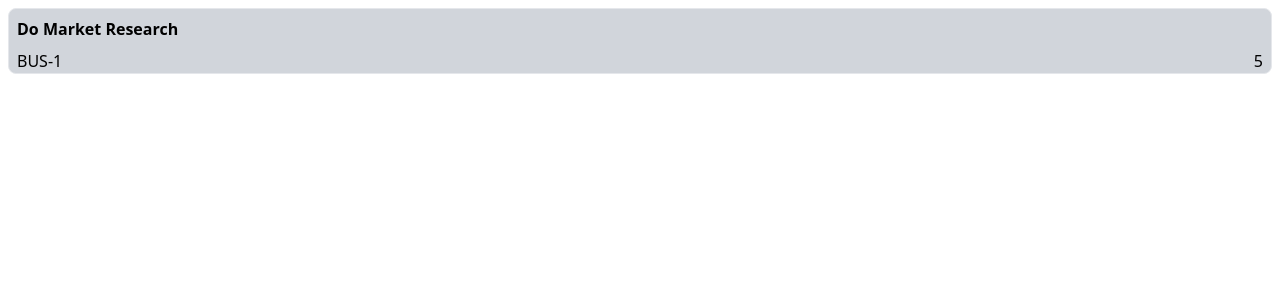
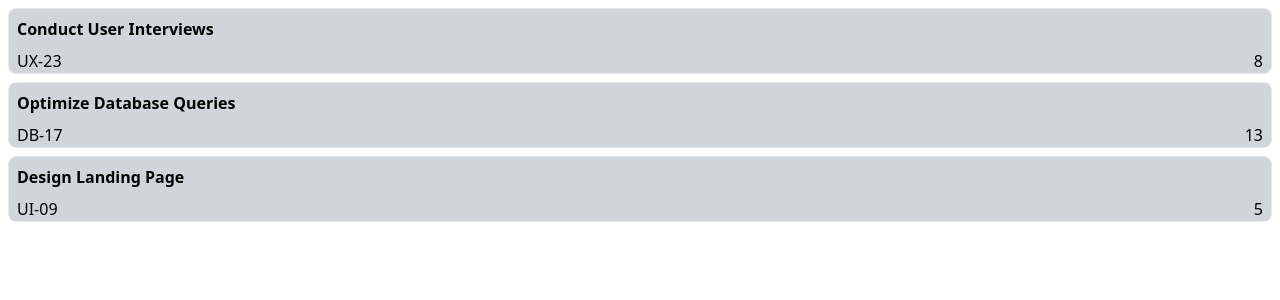
Before and after one commit to fbaltaci/react-ts-kanban-dashboard, a React (Vite) app: page / in a window 1280 px wide. Shown: the top 300 px of the page. Built offline with nearby package versions, Linux system fonts and the light colour scheme.

Commit message:
task-card component is added

```diff
--- a/src/App.tsx
+++ b/src/App.tsx
@@ -1,18 +1,13 @@
 import "./App.css";
+import TaskCard from "./components/task-card";
 
 function App() {
-  const title: string = "Do Market Research";
-  const id: string = "BUS-1";
-  const points: number = 5;
-
   return (
-    <div className="border rounded-lg px-2 m-2 bg-gray-300">
-      <div className="text-base font-semibold py-2">{title}</div>
-      <div className="flex gap-4 justify-between">
-        <div>{id}</div>
-        <div>{points}</div>
-      </div>
-    </div>
+    <>
+      {TaskCard("Conduct User Interviews", "UX-23", 8)}
+      {TaskCard("Optimize Database Queries", "DB-17", 13)}
+      {TaskCard("Design Landing Page", "UI-09", 5)}
+    </>
   );
 }
 
--- /dev/null
+++ b/src/components/task-card.tsx
@@ -0,0 +1,13 @@
+const TaskCard = (title: string, id: string, points: number) => {
+  return (
+    <div className="border rounded-lg px-2 m-2 bg-gray-300">
+      <div className="text-base font-semibold py-2">{title}</div>
+      <div className="flex gap-4 justify-between">
+        <div>{id}</div>
+        <div>{points}</div>
+      </div>
+    </div>
+  );
+};
+
+export default TaskCard;
```
